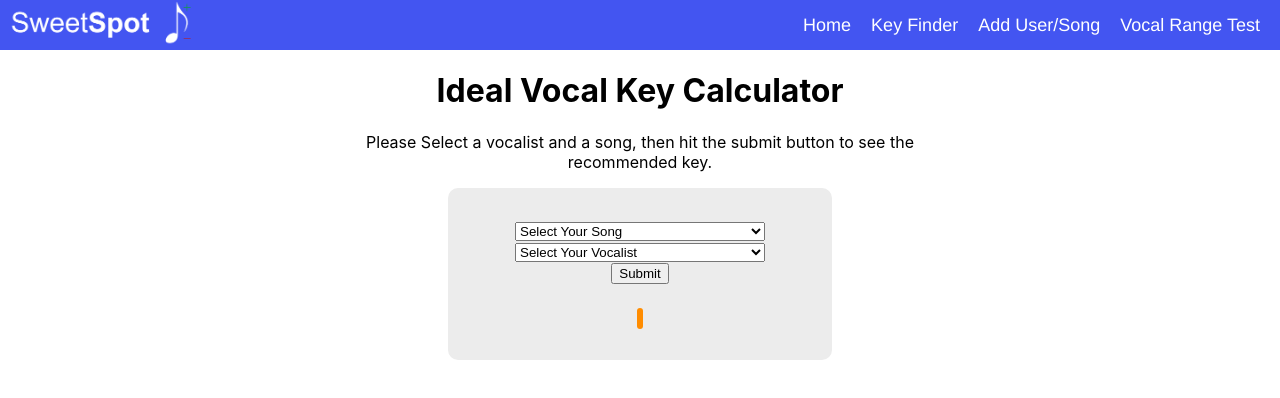
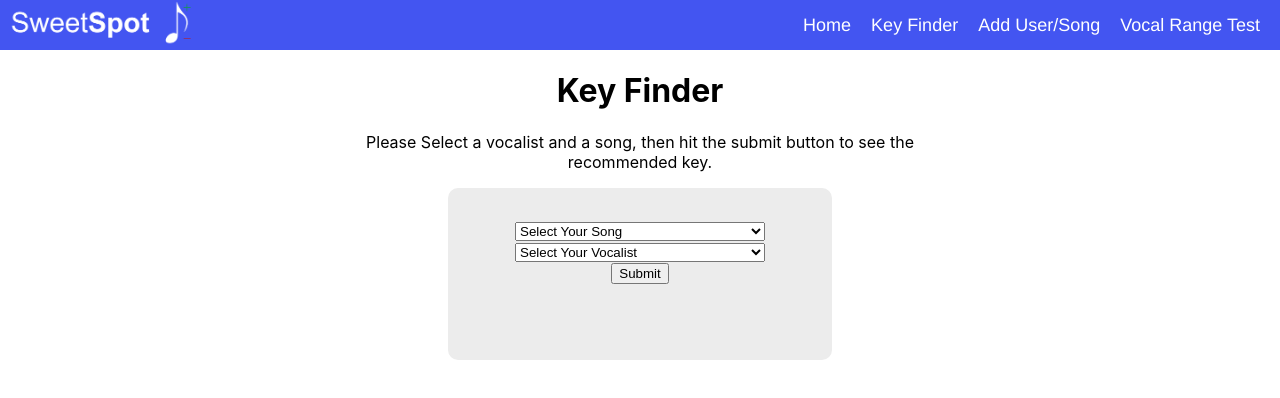
Before and after one commit to SlimPortfolio/Key-Finder, a React (Create React App) app: page /key-finder in a window 1280 px wide. Shown: the top 398 px of the page. Built offline with nearby package versions, Linux system fonts and the light colour scheme.

Commit message:
removed the extra orange line

```diff
--- a/src/components/key-calculator.js
+++ b/src/components/key-calculator.js
@@ -107,6 +107,7 @@ export default function KeyCalculator() {
   //selected song state observers
   const [selectedSong, setSelectedSong] = useState();
   const [selectedVocalist, setSelectedVocalist] = useState();
+  const [submitSuccess, setSubmitSuccess] = useState(false);
 
   //helper functions
   let quantNote = function (note) {
@@ -160,6 +161,9 @@ export default function KeyCalculator() {
     ) {
       document.querySelector("span.solution-text").innerHTML =
         "Recommended Key Is: ";
+      document
+        .querySelector("span.solution")
+        .classList.add("solution-background");
       document.querySelector("span.solution").innerHTML = keyCalculation();
       document.querySelector("p.solution-song").innerHTML =
         selectedSong.songName;
@@ -170,7 +174,7 @@ export default function KeyCalculator() {
   };
   return (
     <div className="calculator-container">
-      <h1>Ideal Vocal Key Calculator</h1>
+      <h1>Key Finder</h1>
       <p>
         Please Select a vocalist and a song, then hit the submit button to see
         the recommended key.
--- a/src/styles/styles.css
+++ b/src/styles/styles.css
@@ -78,13 +78,17 @@
 
 .solution {
   color: white;
-  background-color: #ff8c00;
+  /* background-color: #ff8c00; */
   padding-bottom: 1px;
   padding-left: 3px;
   padding-right: 3px;
   font-weight: bold;
   border-radius: 3px;
   /* vertical-align: middle; */
+}
+
+.solution-background {
+  background-color: #ff8c00;
 }
 
 .solution-song {
```
